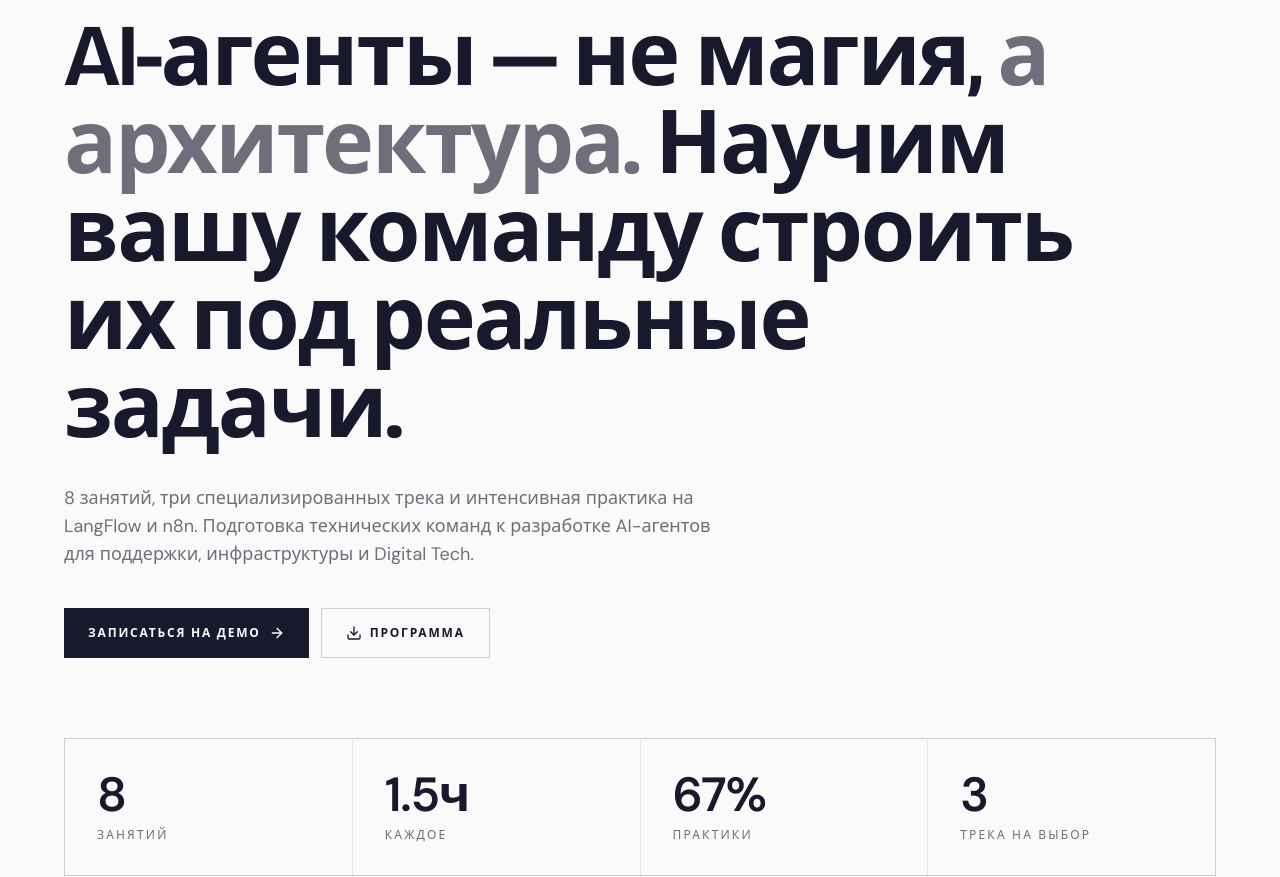
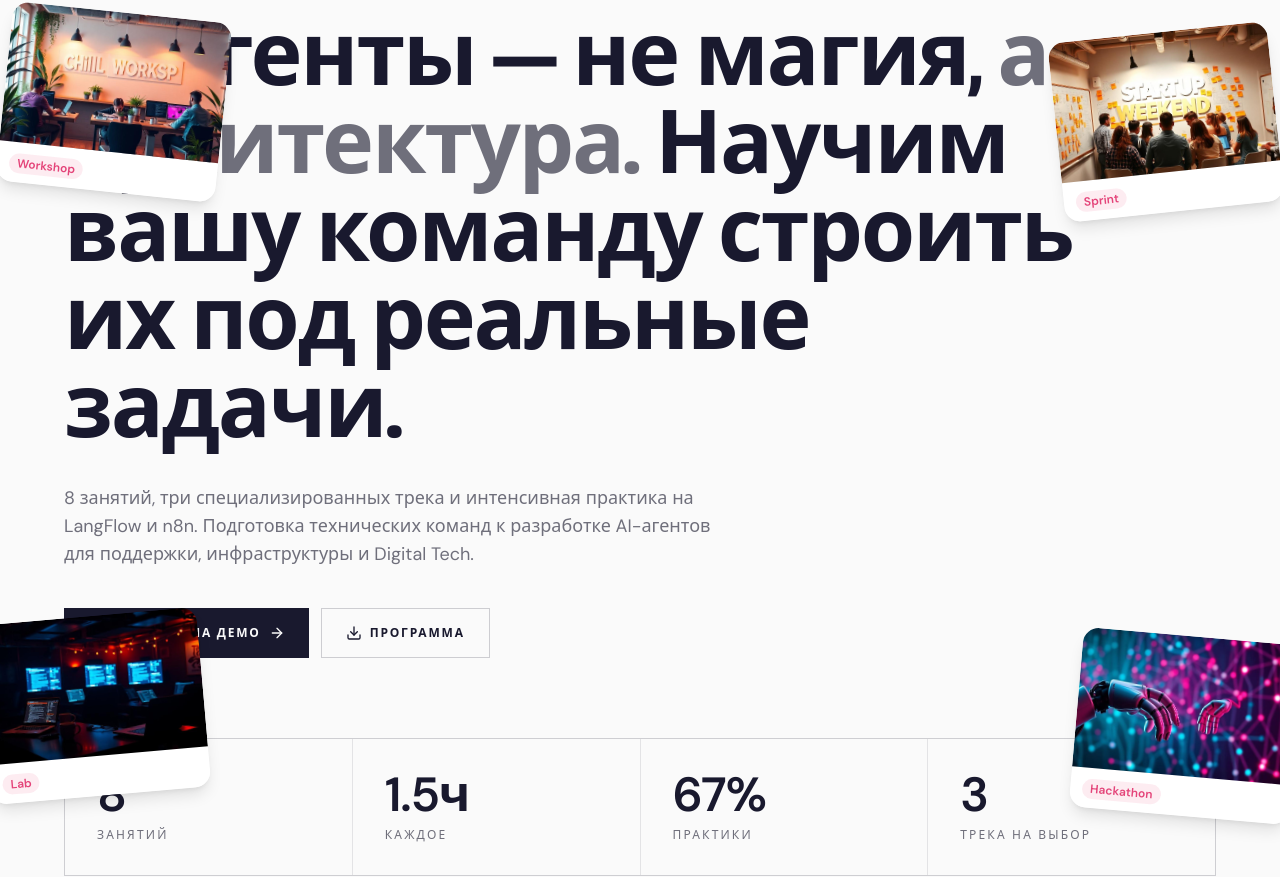
Before and after one commit to SergioGabalerro/joyful-eventspace, a React (Vite) app: page / in a window 1280 px wide. Shown: the part 221-1098 px from the top of the page. Built offline with nearby package versions, Linux system fonts and the light colour scheme; the HTML template or start-up script is replaced by a standard one.

Commit message:
Changes
Co-authored-by: SergioGabalerro <75043681+SergioGabalerro@users.noreply.github.com>

```diff
--- a/src/pages/AITraining.tsx
+++ b/src/pages/AITraining.tsx
@@ -223,8 +223,65 @@ export default function AITraining() {
       </header>
 
       {/* HERO */}
-      <section id="top" className="px-6 pb-24 pt-20 md:pt-32">
-        <div className="mx-auto max-w-6xl">
+      <section id="top" className="relative overflow-hidden px-6 pb-24 pt-20 md:pt-32">
+        <div className="relative mx-auto max-w-6xl">
+          {/* Floating cards — like original template */}
+          <motion.div
+            className="hidden lg:block absolute left-[-60px] top-[40px] w-[220px]"
+            initial={{ opacity: 0, scale: 0.3, x: -60, y: -40 }}
+            animate={{ opacity: 1, scale: 1, x: 0, y: 0 }}
+            transition={{ type: "spring", stiffness: 260, damping: 20, delay: 0.2 }}
+          >
+            <div className="rounded-2xl overflow-hidden shadow-lg rotate-[6deg]">
+              <img src={eventChill} alt="Code workshop" className="w-full h-[140px] object-cover" />
+              <div className="bg-card px-3 py-2">
+                <span className="text-xs font-semibold text-primary bg-primary/10 px-2 py-0.5 rounded-full">Workshop</span>
+              </div>
+            </div>
+          </motion.div>
+
+          <motion.div
+            className="hidden lg:block absolute left-[-80px] bottom-[80px] w-[220px]"
+            initial={{ opacity: 0, scale: 0.3, x: -60, y: 40 }}
+            animate={{ opacity: 1, scale: 1, x: 0, y: 0 }}
+            transition={{ type: "spring", stiffness: 260, damping: 20, delay: 0.35 }}
+          >
+            <div className="rounded-2xl overflow-hidden shadow-lg rotate-[-5deg]">
+              <img src={eventJam} alt="Late night session" className="w-full h-[140px] object-cover" />
+              <div className="bg-card px-3 py-2">
+                <span className="text-xs font-semibold text-primary bg-primary/10 px-2 py-0.5 rounded-full">Lab</span>
+              </div>
+            </div>
+          </motion.div>
+
+          <motion.div
+            className="hidden lg:block absolute right-[-60px] top-[60px] w-[220px]"
+            initial={{ opacity: 0, scale: 0.3, x: 60, y: -40 }}
+            animate={{ opacity: 1, scale: 1, x: 0, y: 0 }}
+            transition={{ type: "spring", stiffness: 260, damping: 20, delay: 0.25 }}
+          >
+            <div className="rounded-2xl overflow-hidden shadow-lg rotate-[-6deg]">
+              <img src={eventStartup} alt="Startup sprint" className="w-full h-[140px] object-cover" />
+              <div className="bg-card px-3 py-2">
+                <span className="text-xs font-semibold text-primary bg-primary/10 px-2 py-0.5 rounded-full">Sprint</span>
+              </div>
+            </div>
+          </motion.div>
+
+          <motion.div
+            className="hidden lg:block absolute right-[-80px] bottom-[60px] w-[220px]"
+            initial={{ opacity: 0, scale: 0.3, x: 60, y: 40 }}
+            animate={{ opacity: 1, scale: 1, x: 0, y: 0 }}
+            transition={{ type: "spring", stiffness: 260, damping: 20, delay: 0.4 }}
+          >
+            <div className="rounded-2xl overflow-hidden shadow-lg rotate-[5deg]">
+              <img src={eventHackathon} alt="AI hackathon" className="w-full h-[140px] object-cover" />
+              <div className="bg-card px-3 py-2">
+                <span className="text-xs font-semibold text-primary bg-primary/10 px-2 py-0.5 rounded-full">Hackathon</span>
+              </div>
+            </div>
+          </motion.div>
+
           <p className="mb-6 text-xs uppercase tracking-[0.2em] text-muted-foreground">Корпоративная программа · 2026</p>
           <motion.h1
             initial={{ opacity: 0, y: 20 }}
```
